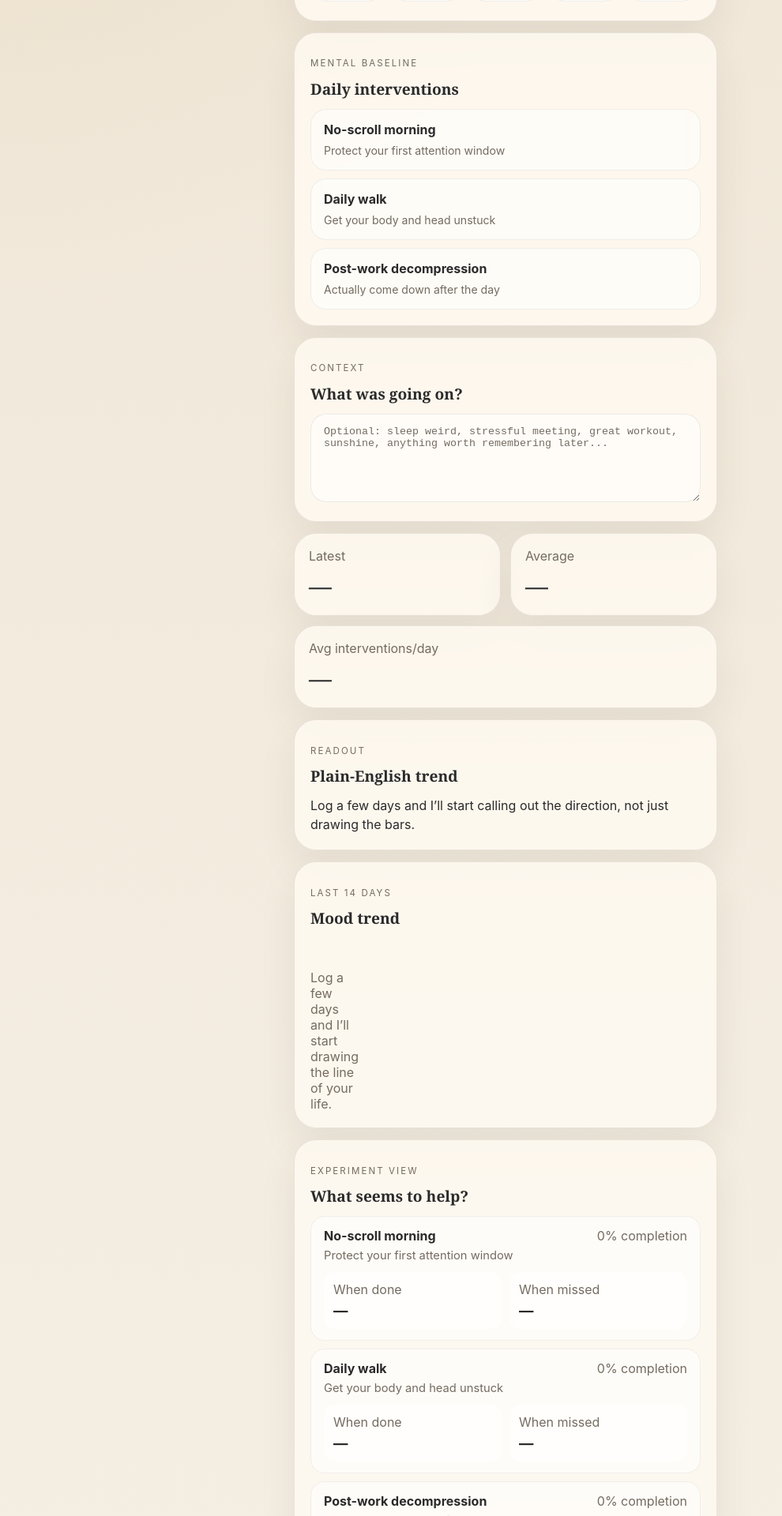
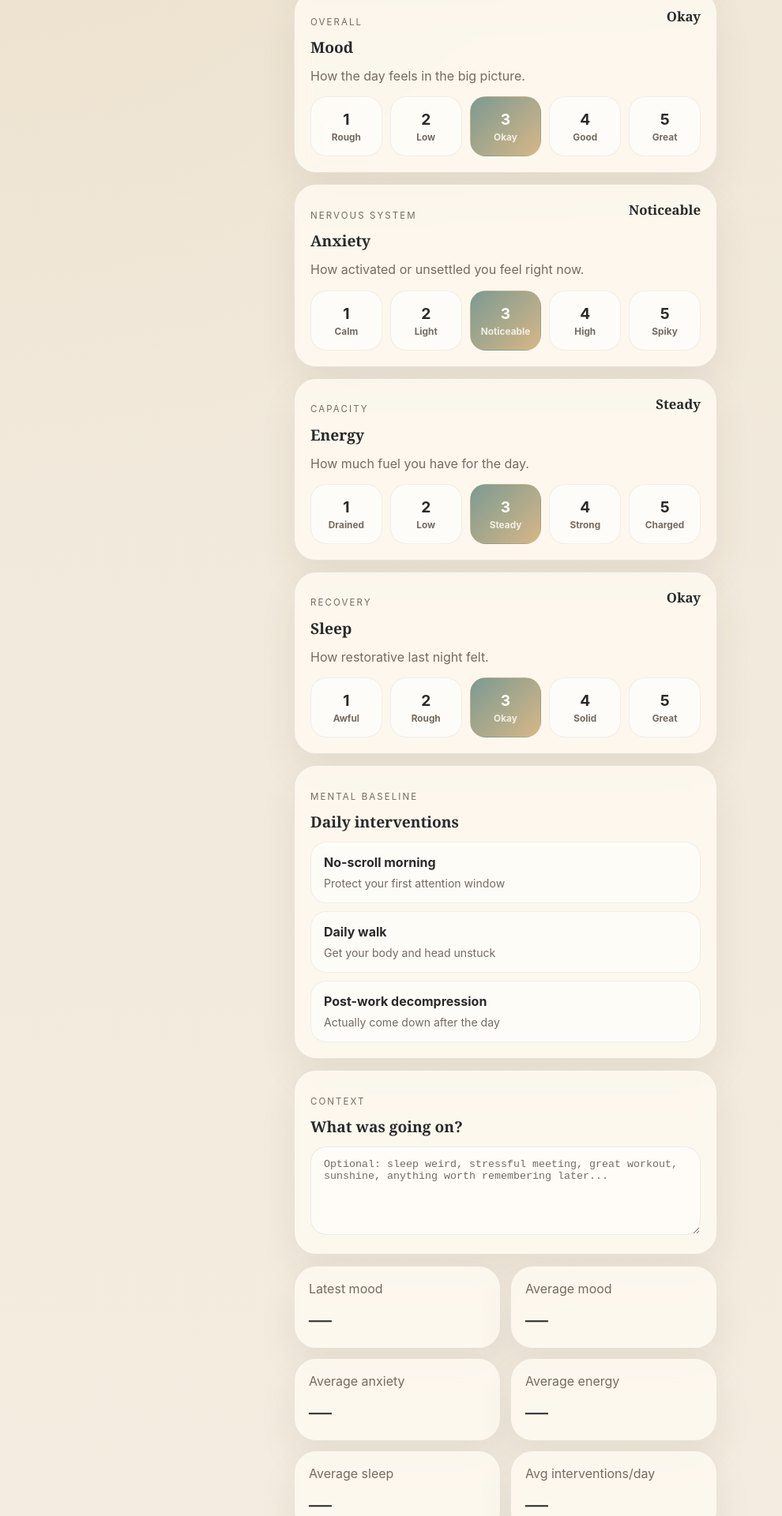
Before and after one commit to zkirby-ai/mood-tracker, a Next.js app: page / in a window 1280 px wide. Shown: the part 320-2240 px from the top of the page at 79% size, without its empty margins (0-990 px from the left). Built offline with nearby package versions, Linux system fonts and the light colour scheme.

Commit message:
Expand check-in beyond mood

```diff
--- a/app/globals.css
+++ b/app/globals.css
@@ -22,6 +22,11 @@ body {
 }
 button, input, select { font: inherit; }
 .shell { width: min(100%, 560px); margin: 0 auto; padding: 18px 12px 40px; }
+.metricsGrid {
+  display: grid;
+  gap: 14px;
+  margin-bottom: 14px;
+}
 .card {
   background: var(--panel);
   border: 1px solid var(--line);
@@ -74,7 +79,30 @@ h2 {
 .mood.active small { color: rgba(255,253,247,0.82); }
 .interventionsCard, .noteCard, .trendCard, .chartCard, .historyCard, .experimentCard { padding: 20px; margin-bottom: 14px; }
 .cardHeader { margin-bottom: 12px; }
+.cardHeader.compact {
+  display: flex;
+  justify-content: space-between;
+  gap: 12px;
+  align-items: flex-start;
+}
 .interventionList, .experimentList, .historyList { display: grid; gap: 10px; }
+.metricCard {
+  padding: 20px;
+}
+.metricDescription {
+  margin: 0 0 14px;
+  color: var(--muted);
+  line-height: 1.45;
+}
+.metricReadout {
+  font-family: Georgia, 'Times New Roman', serif;
+  font-size: 1.05rem;
+  color: var(--text);
+  text-align: right;
+}
+.scoreRow {
+  margin-top: 4px;
+}
 .noteInput {
   width: 100%;
   border: 1px solid rgba(84,73,58,0.1);
@@ -106,6 +134,9 @@ h2 {
   border-color: rgba(124,154,146,0.35);
 }
 .grid { display: grid; grid-template-columns: 1fr 1fr; gap: 12px; margin-bottom: 14px; }
+.statsGrid {
+  grid-template-columns: repeat(2, minmax(0, 1fr));
+}
 .statCard { padding: 18px; }
 .statCard.full { grid-column: 1 / -1; }
 .statCard span { color: var(--muted); display: block; }
@@ -152,6 +183,9 @@ h2 {
   grid-template-columns: 1fr 1fr;
   gap: 10px;
 }
+.experimentStats.triple {
+  grid-template-columns: repeat(3, minmax(0, 1fr));
+}
 .experimentStats div {
   padding: 12px;
   border-radius: 14px;
@@ -165,7 +199,22 @@ h2 {
   gap: 12px;
   align-items: center;
 }
+.historyRow.detailed {
+  align-items: flex-start;
+}
 .historyRow div { display: flex; flex-direction: column; gap: 4px; }
+.historyMetrics {
+  display: flex;
+  flex-wrap: wrap;
+  gap: 6px;
+  margin-top: 2px;
+}
+.historyMetrics small {
+  padding: 4px 8px;
+  border-radius: 999px;
+  background: rgba(255,255,255,0.6);
+  border: 1px solid rgba(84,73,58,0.08);
+}
 .trendCopy {
   margin: 0;
   color: var(--text);
@@ -180,7 +229,9 @@ h2 {
 .emptyState { color: var(--muted); margin: 0; }
 @media (max-width: 520px) {
   .moodRow { grid-template-columns: repeat(5, minmax(0, 1fr)); }
-  .grid { grid-template-columns: 1fr 1fr; }
+  .grid, .statsGrid { grid-template-columns: 1fr 1fr; }
   .bars { gap: 6px; }
-  .experimentHead { flex-direction: column; align-items: flex-start; }
+  .experimentHead, .cardHeader.compact { flex-direction: column; align-items: flex-start; }
+  .metricReadout { text-align: left; }
+  .experimentStats.triple { grid-template-columns: 1fr; }
 }
--- a/app/page.tsx
+++ b/app/page.tsx
@@ -2,29 +2,103 @@
 
 import { useEffect, useMemo, useState } from 'react';
 
-type MoodEntry = {
-  date: string;
-  mood: number;
-  note?: string;
-  interventions: {
+type Interventions = {
   noScrollMorning: boolean;
   dailyWalk: boolean;
   postWorkDecompression: boolean;
 };
+
+type MetricKey = 'mood' | 'anxiety' | 'energy' | 'sleep';
+
+type MoodEntry = {
+  date: string;
+  mood: number;
+  anxiety: number;
+  energy: number;
+  sleep: number;
+  note?: string;
+  interventions: Interventions;
 };
 
-const MOOD_LABELS: Record<number, string> = {
+const SCORE_LABELS: Record<MetricKey, Record<number, string>> = {
+  mood: {
     1: 'Rough',
     2: 'Low',
     3: 'Okay',
     4: 'Good',
     5: 'Great'
+  },
+  anxiety: {
+    1: 'Calm',
+    2: 'Light',
+    3: 'Noticeable',
+    4: 'High',
+    5: 'Spiky'
+  },
+  energy: {
+    1: 'Drained',
+    2: 'Low',
+    3: 'Steady',
+    4: 'Strong',
+    5: 'Charged'
+  },
+  sleep: {
+    1: 'Awful',
+    2: 'Rough',
+    3: 'Okay',
+    4: 'Solid',
+    5: 'Great'
+  }
 };
 
-const EMPTY_INTERVENTIONS = {
+const METRIC_META: Array<{
+  key: MetricKey;
+  title: string;
+  eyebrow: string;
+  description: string;
+  positiveDirection: 'higher' | 'lower';
+}> = [
+  {
+    key: 'mood',
+    title: 'Mood',
+    eyebrow: 'overall',
+    description: 'How the day feels in the big picture.',
+    positiveDirection: 'higher'
+  },
+  {
+    key: 'anxiety',
+    title: 'Anxiety',
+    eyebrow: 'nervous system',
+    description: 'How activated or unsettled you feel right now.',
+    positiveDirection: 'lower'
+  },
+  {
+    key: 'energy',
+    title: 'Energy',
+    eyebrow: 'capacity',
+    description: 'How much fuel you have for the day.',
+    positiveDirection: 'higher'
+  },
+  {
+    key: 'sleep',
+    title: 'Sleep',
+    eyebrow: 'recovery',
+    description: 'How restorative last night felt.',
+    positiveDirection: 'higher'
+  }
+];
+
+const EMPTY_INTERVENTIONS: Interventions = {
   noScrollMorning: false,
   dailyWalk: false,
   postWorkDecompression: false
+};
+
+const DEFAULT_SCORES: Record<MetricKey, number> = {
+  mood: 3,
+  anxiety: 3,
+  energy: 3,
+  sleep: 3
 };
 
 const INTERVENTION_META = [
@@ -49,19 +123,62 @@ function todayKey() {
   return new Date().toISOString().slice(0, 10);
 }
 
+function normalizeEntry(raw: Partial<MoodEntry> & { date: string }): MoodEntry {
+  return {
+    date: raw.date,
+    mood: raw.mood ?? DEFAULT_SCORES.mood,
+    anxiety: raw.anxiety ?? DEFAULT_SCORES.anxiety,
+    energy: raw.energy ?? DEFAULT_SCORES.energy,
+    sleep: raw.sleep ?? DEFAULT_SCORES.sleep,
+    note: raw.note ?? '',
+    interventions: {
+      ...EMPTY_INTERVENTIONS,
+      ...(raw.interventions ?? {})
+    }
+  };
+}
+
 function loadEntries(): MoodEntry[] {
   if (typeof window === 'undefined') return [];
   try {
     const raw = window.localStorage.getItem('mood-tracker-entries');
-    return raw ? (JSON.parse(raw) as MoodEntry[]) : [];
+    const parsed = raw ? (JSON.parse(raw) as Array<Partial<MoodEntry> & { date: string }>) : [];
+    return parsed.map(normalizeEntry);
   } catch {
     return [];
   }
 }
 
+function averageMetric(entries: MoodEntry[], key: MetricKey) {
+  return entries.length ? entries.reduce((sum, entry) => sum + entry[key], 0) / entries.length : null;
+}
+
+function formatMetricAverage(entries: MoodEntry[], key: MetricKey) {
+  const average = averageMetric(entries, key);
+  return average === null ? null : average.toFixed(1);
+}
+
+function metricSignalLabel(key: MetricKey, value: number) {
+  return SCORE_LABELS[key][value];
+}
+
+function describeDelta(delta: number, direction: 'higher' | 'lower') {
+  const absolute = Math.abs(delta).toFixed(1);
+
+  if (direction === 'lower') {
+    if (delta < -0.3) return `about ${absolute} points lower`;
+    if (delta > 0.3) return `about ${absolute} points higher`;
+    return 'basically flat';
+  }
+
+  if (delta > 0.3) return `about ${absolute} points higher`;
+  if (delta < -0.3) return `about ${absolute} points lower`;
+  return 'basically flat';
+}
+
 export default function HomePage() {
   const [entries, setEntries] = useState<MoodEntry[]>([]);
-  const [selectedMood, setSelectedMood] = useState<number | null>(null);
+  const [todayScores, setTodayScores] = useState<Record<MetricKey, number>>(DEFAULT_SCORES);
   const [todayInterventions, setTodayInterventions] = useState(EMPTY_INTERVENTIONS);
   const [todayNote, setTodayNote] = useState('');
 
@@ -69,16 +186,18 @@ export default function HomePage() {
     const loaded = loadEntries().sort((a, b) => a.date.localeCompare(b.date));
     setEntries(loaded);
     const today = loaded.find((entry) => entry.date === todayKey());
-    setSelectedMood(today?.mood ?? null);
+    setTodayScores({
+      mood: today?.mood ?? DEFAULT_SCORES.mood,
+      anxiety: today?.anxiety ?? DEFAULT_SCORES.anxiety,
+      energy: today?.energy ?? DEFAULT_SCORES.energy,
+      sleep: today?.sleep ?? DEFAULT_SCORES.sleep
+    });
     setTodayInterventions(today?.interventions ?? EMPTY_INTERVENTIONS);
     setTodayNote(today?.note ?? '');
   }, []);
 
   const recentEntries = useMemo(() => entries.slice(-14), [entries]);
   const latest = entries[entries.length - 1] ?? null;
-  const averageMood = entries.length
-    ? (entries.reduce((sum, entry) => sum + entry.mood, 0) / entries.length).toFixed(1)
-    : null;
   const interventionAverage = entries.length
     ? (
         entries.reduce((sum, entry) => {
@@ -90,15 +209,16 @@ export default function HomePage() {
 
   const trendSummary = useMemo(() => {
     if (recentEntries.length < 2) {
-      return 'Log a few days and I’ll start calling out the direction, not just drawing the bars.';
+      return 'Log a few days and I’ll start spotting patterns across mood, anxiety, energy, and sleep instead of just storing numbers.';
     }
 
     const firstHalf = recentEntries.slice(0, Math.ceil(recentEntries.length / 2));
     const secondHalf = recentEntries.slice(Math.floor(recentEntries.length / 2));
-    const firstAverage = firstHalf.reduce((sum, entry) => sum + entry.mood, 0) / firstHalf.length;
-    const secondAverage = secondHalf.reduce((sum, entry) => sum + entry.mood, 0) / secondHalf.length;
-    const delta = secondAverage - firstAverage;
-    const roundedDelta = Math.abs(delta).toFixed(1);
+    const moodDelta = (averageMetric(secondHalf, 'mood') ?? 0) - (averageMetric(firstHalf, 'mood') ?? 0);
+    const anxietyDelta = (averageMetric(secondHalf, 'anxiety') ?? 0) - (averageMetric(firstHalf, 'anxiety') ?? 0);
+    const energyDelta = (averageMetric(secondHalf, 'energy') ?? 0) - (averageMetric(firstHalf, 'energy') ?? 0);
+    const sleepDelta = (averageMetric(secondHalf, 'sleep') ?? 0) - (averageMetric(firstHalf, 'sleep') ?? 0);
+
     const bestIntervention = [...INTERVENTION_META]
       .map((item) => {
         const withIntervention = entries.filter((entry) => entry.interventions[item.key]);
@@ -108,8 +228,8 @@ export default function HomePage() {
           return { title: item.title, lift: null as number | null };
         }
 
-        const withAverage = withIntervention.reduce((sum, entry) => sum + entry.mood, 0) / withIntervention.length;
-        const withoutAverage = withoutIntervention.reduce((sum, entry) => sum + entry.mood, 0) / withoutIntervention.length;
+        const withAverage = averageMetric(withIntervention, 'mood') ?? 0;
+        const withoutAverage = averageMetric(withoutIntervention, 'mood') ?? 0;
 
         return {
           title: item.title,
@@ -120,18 +240,16 @@ export default function HomePage() {
       .sort((a, b) => (b.lift ?? 0) - (a.lift ?? 0))[0];
 
     const interventionLine = bestIntervention && (bestIntervention.lift ?? 0) > 0.15
-      ? `${bestIntervention.title} currently has the strongest positive signal.`
+      ? `${bestIntervention.title} currently has the strongest positive mood signal.`
       : 'No intervention is clearly separating from the pack yet.';
 
-    if (delta > 0.35) {
-      return `Mood is trending up lately: the back half of your recent entries is about ${roundedDelta} points stronger than the front half. ${interventionLine}`;
-    }
+    const moodLine = moodDelta > 0.35
+      ? `Mood is ${describeDelta(moodDelta, 'higher')} lately.`
+      : moodDelta < -0.35
+        ? `Mood is ${describeDelta(moodDelta, 'higher')} lately.`
+        : 'Mood is mostly holding steady.';
 
-    if (delta < -0.35) {
-      return `Mood has slipped a bit lately: the back half of your recent entries is about ${roundedDelta} points lower than the front half. ${interventionLine}`;
-    }
-
-    return `Mood is pretty stable right now — recent entries are moving sideways more than up or down. ${interventionLine}`;
+    return `${moodLine} Anxiety is ${describeDelta(anxietyDelta, 'lower')}, energy is ${describeDelta(energyDelta, 'higher')}, and sleep is ${describeDelta(sleepDelta, 'higher')} versus the earlier half of your recent entries. ${interventionLine}`;
   }, [entries, recentEntries]);
 
   const experimentStats = useMemo(() => {
@@ -139,12 +257,10 @@ export default function HomePage() {
       const withIntervention = entries.filter((entry) => entry.interventions[key]);
       const withoutIntervention = entries.filter((entry) => !entry.interventions[key]);
 
-      const withAverage = withIntervention.length
-        ? withIntervention.reduce((sum, entry) => sum + entry.mood, 0) / withIntervention.length
-        : null;
-      const withoutAverage = withoutIntervention.length
-        ? withoutIntervention.reduce((sum, entry) => sum + entry.mood, 0) / withoutIntervention.length
-        : null;
+      const withAverage = withIntervention.length ? averageMetric(withIntervention, 'mood') : null;
+      const withoutAverage = withoutIntervention.length ? averageMetric(withoutIntervention, 'mood') : null;
+      const withAnxiety = withIntervention.length ? averageMetric(withIntervention, 'anxiety') : null;
+      const withoutAnxiety = withoutIntervention.length ? averageMetric(withoutIntervention, 'anxiety') : null;
       const completionRate = entries.length ? (withIntervention.length / entries.length) * 100 : 0;
 
       return {
@@ -153,13 +269,15 @@ export default function HomePage() {
         description,
         withAverage,
         withoutAverage,
+        withAnxiety,
+        withoutAnxiety,
         completionRate
       };
     });
   }, [entries]);
 
   function persist(nextEntries: MoodEntry[]) {
-    const sorted = [...nextEntries].sort((a, b) => a.date.localeCompare(b.date));
+    const sorted = [...nextEntries].map(normalizeEntry).sort((a, b) => a.date.localeCompare(b.date));
     setEntries(sorted);
     window.localStorage.setItem('mood-tracker-entries', JSON.stringify(sorted));
   }
@@ -171,11 +289,12 @@ export default function HomePage() {
     if (existingIndex >= 0) {
       const next = entries.map((entry, index) =>
         index === existingIndex
-          ? {
+          ? normalizeEntry({
               ...entry,
               ...partial,
+              date: today,
               interventions: partial.interventions ?? entry.interventions
-            }
+            })
           : entry
       );
       persist(next);
@@ -184,18 +303,25 @@ export default function HomePage() {
 
     persist([
       ...entries,
-      {
+      normalizeEntry({
         date: today,
-        mood: partial.mood ?? 3,
+        mood: partial.mood,
+        anxiety: partial.anxiety,
+        energy: partial.energy,
+        sleep: partial.sleep,
         note: partial.note ?? '',
         interventions: partial.interventions ?? EMPTY_INTERVENTIONS
-      }
+      })
     ]);
   }
 
-  function saveMood(mood: number) {
-    setSelectedMood(mood);
-    upsertToday({ mood, note: todayNote, interventions: todayInterventions });
+  function saveMetric(key: MetricKey, value: number) {
+    const nextScores = {
+      ...todayScores,
+      [key]: value
+    };
+    setTodayScores(nextScores);
+    upsertToday({ ...nextScores, note: todayNote, interventions: todayInterventions });
   }
 
   function toggleIntervention(key: keyof typeof EMPTY_INTERVENTIONS) {
@@ -204,12 +330,12 @@ export default function HomePage() {
       [key]: !todayInterventions[key]
     };
     setTodayInterventions(next);
-    upsertToday({ mood: selectedMood ?? 3, note: todayNote, interventions: next });
+    upsertToday({ ...todayScores, note: todayNote, interventions: next });
   }
 
   function saveNote(note: string) {
     setTodayNote(note);
-    upsertToday({ mood: selectedMood ?? 3, note, interventions: todayInterventions });
+    upsertToday({ ...todayScores, note, interventions: todayInterventions });
   }
 
   return (
@@ -217,15 +343,34 @@ export default function HomePage() {
       <section className="hero card">
         <p className="eyebrow">today</p>
         <h1>How are you feeling?</h1>
-        <p className="sub">A small daily check-in. Gentle, honest, and useful over time.</p>
-        <div className="moodRow">
+        <p className="sub">Still fast to log — but now a little richer, so patterns have a fighting chance to show up.</p>
+      </section>
+
+      <section className="metricsGrid">
+        {METRIC_META.map((metric) => (
+          <article className="card metricCard" key={metric.key}>
+            <div className="cardHeader compact">
+              <div>
+                <p className="eyebrow">{metric.eyebrow}</p>
+                <h2>{metric.title}</h2>
+              </div>
+              <strong className="metricReadout">{metricSignalLabel(metric.key, todayScores[metric.key])}</strong>
+            </div>
+            <p className="metricDescription">{metric.description}</p>
+            <div className="moodRow scoreRow">
               {[1, 2, 3, 4, 5].map((n) => (
-            <button key={n} className={n === selectedMood ? 'mood active' : 'mood'} onClick={() => saveMood(n)}>
+                <button
+                  key={n}
+                  className={n === todayScores[metric.key] ? 'mood active' : 'mood'}
+                  onClick={() => saveMetric(metric.key, n)}
+                >
                   <span>{n}</span>
-              <small>{MOOD_LABELS[n]}</small>
+                  <small>{SCORE_LABELS[metric.key][n]}</small>
                 </button>
               ))}
             </div>
+          </article>
+        ))}
       </section>
 
       <section className="card interventionsCard">
@@ -261,16 +406,28 @@ export default function HomePage() {
         />
       </section>
 
-      <section className="grid">
+      <section className="grid statsGrid">
         <article className="card statCard">
-          <span>Latest</span>
-          <strong>{latest ? MOOD_LABELS[latest.mood] : '—'}</strong>
+          <span>Latest mood</span>
+          <strong>{latest ? SCORE_LABELS.mood[latest.mood] : '—'}</strong>
         </article>
         <article className="card statCard">
-          <span>Average</span>
-          <strong>{averageMood ?? '—'}</strong>
+          <span>Average mood</span>
+          <strong>{formatMetricAverage(entries, 'mood') ?? '—'}</strong>
         </article>
-        <article className="card statCard full">
+        <article className="card statCard">
+          <span>Average anxiety</span>
+          <strong>{formatMetricAverage(entries, 'anxiety') ?? '—'}</strong>
+        </article>
+        <article className="card statCard">
+          <span>Average energy</span>
+          <strong>{formatMetricAverage(entries, 'energy') ?? '—'}</strong>
+        </article>
+        <article className="card statCard">
+          <span>Average sleep</span>
+          <strong>{formatMetricAverage(entries, 'sleep') ?? '—'}</strong>
+        </article>
+        <article className="card statCard">
           <span>Avg interventions/day</span>
           <strong>{interventionAverage ?? '—'}</strong>
         </article>
@@ -324,14 +481,18 @@ export default function HomePage() {
                 <span>{Math.round(item.completionRate)}% completion</span>
               </div>
               <p>{item.description}</p>
-              <div className="experimentStats">
+              <div className="experimentStats triple">
                 <div>
-                  <span>When done</span>
+                  <span>Mood when done</span>
                   <strong>{item.withAverage ? item.withAverage.toFixed(1) : '—'}</strong>
                 </div>
                 <div>
-                  <span>When missed</span>
+                  <span>Mood when missed</span>
                   <strong>{item.withoutAverage ? item.withoutAverage.toFixed(1) : '—'}</strong>
+                </div>
+                <div>
+                  <span>Anxiety when done</span>
+                  <strong>{item.withAnxiety ? item.withAnxiety.toFixed(1) : '—'}</strong>
                 </div>
               </div>
             </article>
@@ -352,14 +513,20 @@ export default function HomePage() {
             [...entries].reverse().slice(0, 10).map((entry) => {
               const completed = Object.values(entry.interventions).filter(Boolean).length;
               return (
-                <div className="historyRow" key={entry.date}>
+                <div className="historyRow detailed" key={entry.date}>
                   <div>
                     <span>{entry.date}</span>
                     <small>{completed}/3 interventions</small>
+                    <div className="historyMetrics">
+                      <small>Mood {entry.mood}</small>
+                      <small>Anxiety {entry.anxiety}</small>
+                      <small>Energy {entry.energy}</small>
+                      <small>Sleep {entry.sleep}</small>
+                    </div>
                     {entry.note ? <p className="historyNote">{entry.note}</p> : null}
                   </div>
                   <strong>
-                    {entry.mood} · {MOOD_LABELS[entry.mood]}
+                    {entry.mood} · {SCORE_LABELS.mood[entry.mood]}
                   </strong>
                 </div>
               );
```
Lines whose indentation alone changed are shown as unchanged.
